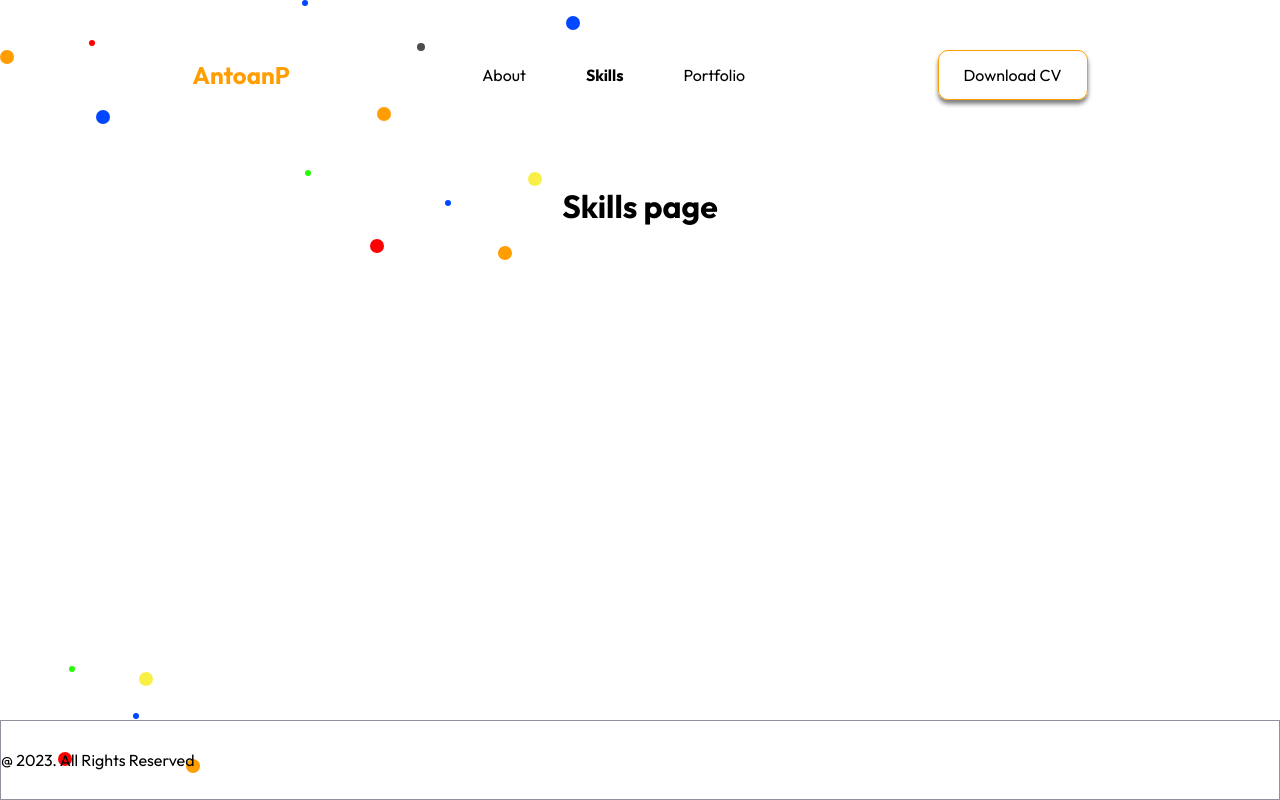
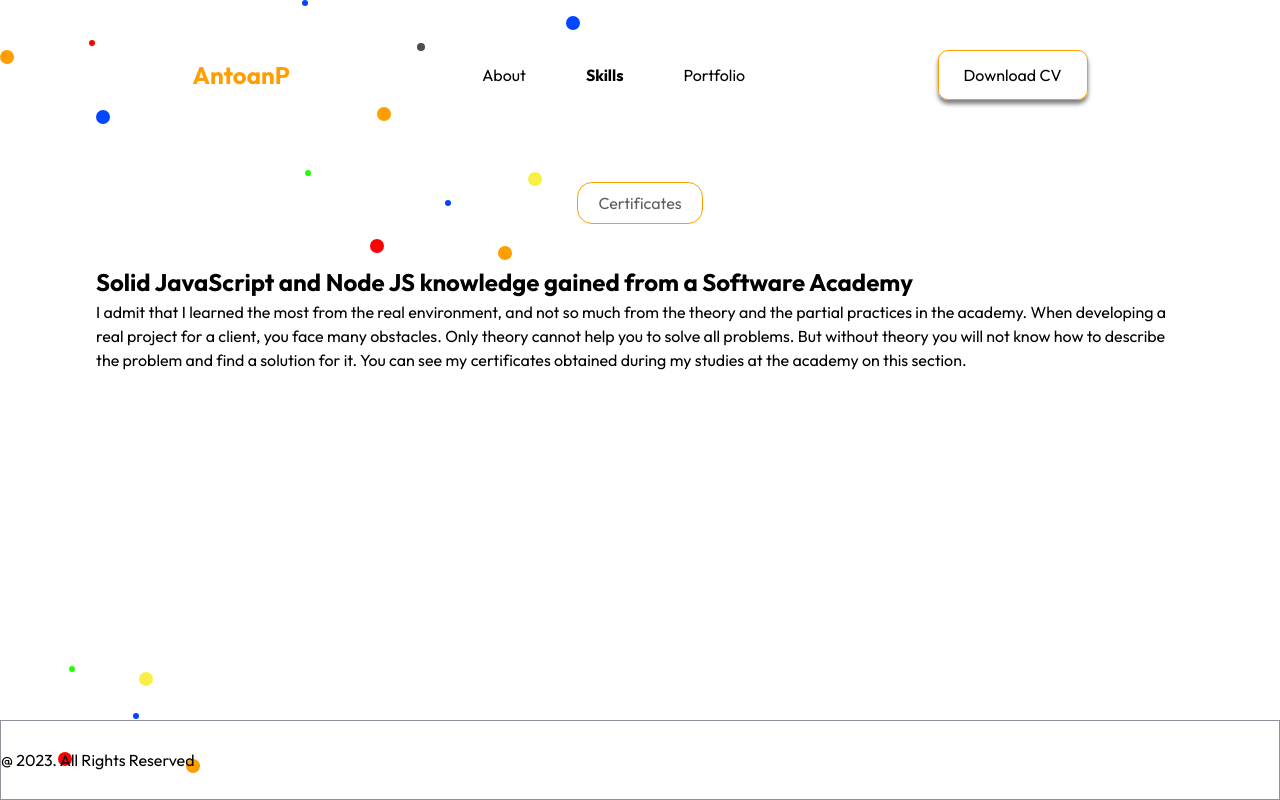
Before and after one commit to antoanparashkevov/antoanp-nextjs, a Next.js app: page /skills in a window 1280 px wide. Built offline with nearby package versions, Linux system fonts and the light colour scheme.

Commit message:
Add the static content for certification section

```diff
--- a/src/components/about/EducationSection.module.scss
+++ b/src/components/about/EducationSection.module.scss
@@ -35,6 +35,7 @@
 
 .education_section_image {
     @include mixins.flexItem;
+    cursor: pointer;
     flex-basis: 40%;
     height: 300px;
 }
--- /dev/null
+++ b/src/components/skills/CertificationSection.js
@@ -0,0 +1,27 @@
+import styles from './CertificationSection.module.scss';
+
+const CertificationSection = () => {
+
+    return (
+        <section className={ styles['certification_section'] }>
+            <div className={ styles['certification_section_main_content'] }>
+                <h1 className={ styles['certification_section_title'] }>
+                    Solid JavaScript and Node JS knowledge gained from a Software Academy
+                </h1>
+                <p className={ styles['certification_section_desc'] }>
+                    I admit that I learned the most from the real environment, and not so much from the theory and the
+                    partial practices in the
+                    academy. When developing a real project for a client, you face many obstacles. Only theory cannot
+                    help you to solve all problems. But without theory you will not know how to describe the problem and
+                    find a solution for it. You can see my certificates obtained during my studies at the academy on
+                    this section.
+                </p>
+            </div>
+            <div className={ styles['certification_section_certifications_list'] }>
+
+            </div>
+        </section>
+    )
+}
+
+export default CertificationSection;
--- a/src/pages/skills/index.js
+++ b/src/pages/skills/index.js
@@ -1,11 +1,18 @@
 'use client';
+import { Fragment } from "react";
+
+//section components
+import Badge from "@/components/UI/Badge";
+import CertificationSection from "@/components/skills/CertificationSection";
 
 const SkillsPage = () => {
 
    return (
-       <h1>
-           Skills page
-       </h1>
+       <Fragment>
+           <Badge>Certificates</Badge>
+           <CertificationSection />
+       </Fragment>
+
    )
 }
 
```
Also changed, not shown: src/components/skills/CertificationSection.module.scss (added).
